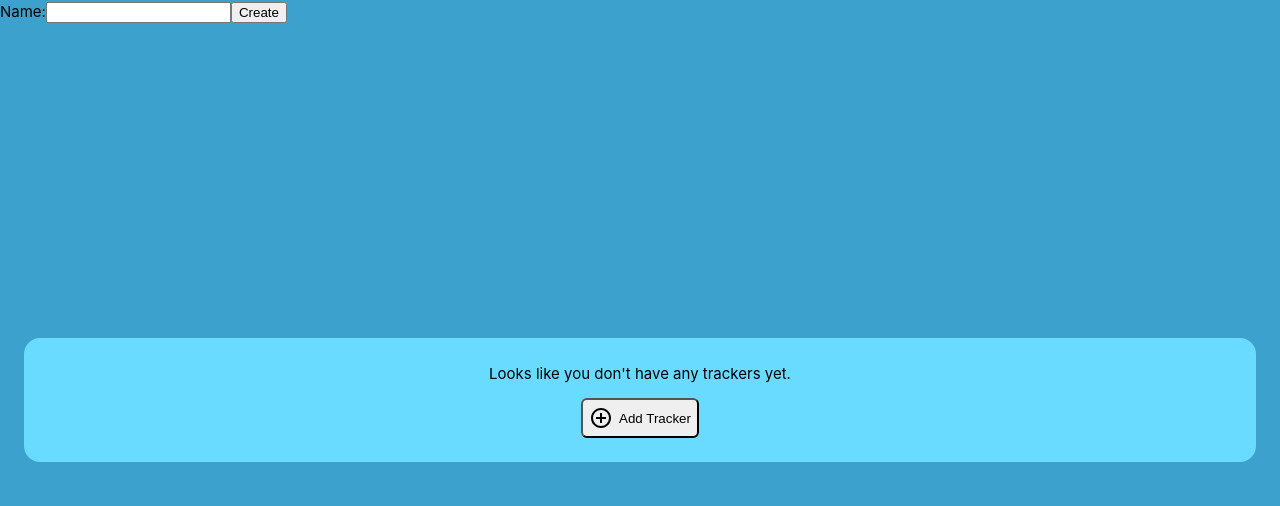
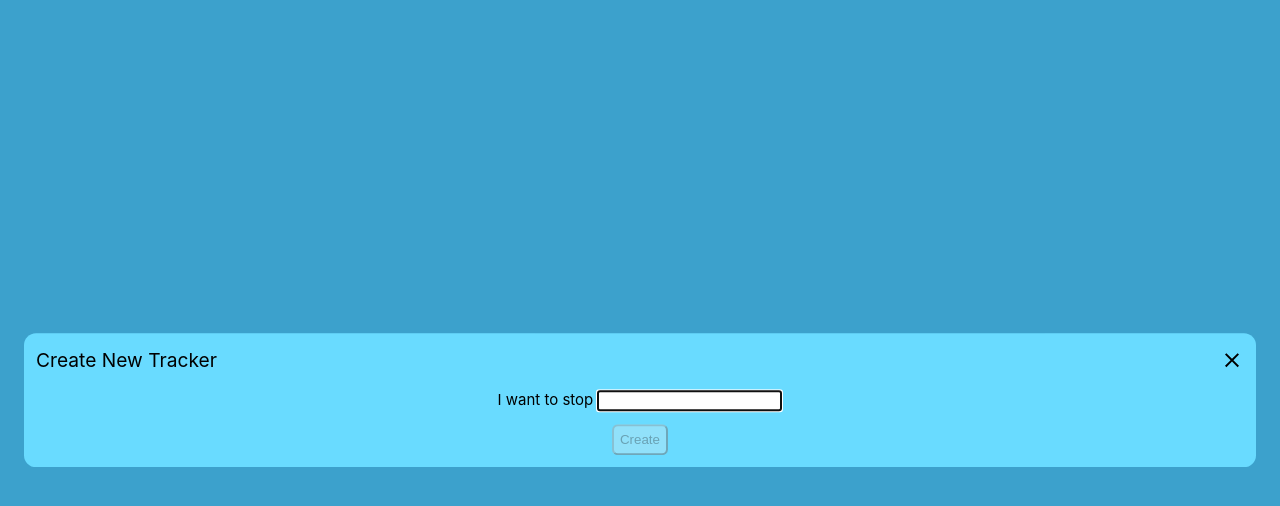
Before and after one commit to steveRoll-git/habitual, a Vue app: page / in a window 1280 px wide. Both pictures are taken after a click on the button "Add Tracker". Shown: the top 506 px of the page. Built offline with nearby package versions, Linux system fonts and the light colour scheme.

Commit message:
improved NewTrackerForm

```diff
--- a/src/assets/main.css
+++ b/src/assets/main.css
@@ -6,7 +6,21 @@
   right: var(--margin-l);
   top: 50%;
   transform: translateY(-50%);
-  padding: var(--margin-l);
+  display: flex;
+  flex-direction: column;
+  align-items: center;
+  justify-content: center;
+  gap: var(--margin-m);
+  padding: var(--margin-m);
   background-color: var(--color-frame-background);
-  border-radius: var(--radius-l);
+  border-radius: var(--radius-m);
 }
+
+.action-button {
+  display: flex;
+  align-items: center;
+  gap: var(--margin-s);
+  padding: var(--margin-s);
+  border-radius: var(--radius-s);
+  width: fit-content;
+}
--- /dev/null
+++ b/src/components/ModalWindow.vue
@@ -0,0 +1,32 @@
+<script setup lang="ts">
+import IconClose from './icons/IconClose.vue'
+
+defineProps<{
+  title?: string
+  closable?: boolean
+}>()
+
+const emit = defineEmits<{
+  close: []
+}>()
+</script>
+
+<template>
+  <div class="modal-window">
+    <div class="header" v-if="title || closable">
+      <div v-if="title">{{ title }}</div>
+      <IconClose v-if="closable" @click="emit('close')" />
+    </div>
+    <slot></slot>
+  </div>
+</template>
+
+<style scoped>
+.modal-window .header {
+  font-size: 1.2rem;
+  width: 100%;
+  display: flex;
+  justify-content: space-between;
+  align-items: center;
+}
+</style>
--- a/src/components/NewTrackerForm.vue
+++ b/src/components/NewTrackerForm.vue
@@ -1,31 +1,36 @@
 <script setup lang="ts">
 import { useTrackersStore, type Tracker } from '@/stores/trackers'
-import { ref } from 'vue'
+import { computed, onMounted, ref, useTemplateRef } from 'vue'
+import ModalWindow from './ModalWindow.vue'
 
 const store = useTrackersStore()
 
 const name = ref('')
 
+const nameInput = useTemplateRef('tracker-name')
+
+const nameInvalid = computed(() => name.value == null || name.value.match(/^ *$/) !== null)
+
+onMounted(() => {
+  nameInput.value?.focus()
+})
+
 const emit = defineEmits<{
   trackerCreate: [tracker: Tracker]
 }>()
 
-const createTracker = () => {
-  const newTracker: Tracker = {
-    id: (store.trackers[store.trackers.length - 1]?.id ?? 0) + 1,
-    name: name.value,
-    dateCreated: Date.now(),
-    resets: []
-  }
-  store.createNewTracker(newTracker)
-
+const createTracker = (e: Event) => {
+  e.preventDefault()
+  const newTracker = store.createNewTracker(name.value.trim())
   emit('trackerCreate', newTracker)
 }
 </script>
 
 <template>
-  <div>
-    <label>Name:<input v-model="name" /></label>
-    <button @click="createTracker">Create</button>
-  </div>
+  <ModalWindow title="Create New Tracker" closable>
+    <form style="display: contents" @submit="createTracker">
+      <label>I want to stop <input ref="tracker-name" v-model="name" /></label>
+      <input type="submit" class="action-button" value="Create" :disabled="nameInvalid" />
+    </form>
+  </ModalWindow>
 </template>
--- a/src/components/NoTrackers.vue
+++ b/src/components/NoTrackers.vue
@@ -7,27 +7,19 @@ const emit = defineEmits<{
 </script>
 
 <template>
-  <div class="modal-window">
+  <div class="no-trackers-message">
     <div>Looks like you don't have any trackers yet.</div>
     <button class="action-button" @click="emit('newTrackerClick')"><IconAdd />Add Tracker</button>
   </div>
 </template>
 
 <style scoped>
-.modal-window {
+.no-trackers-message {
+  height: 100%;
   display: flex;
   flex-direction: column;
   align-items: center;
   justify-content: center;
   gap: var(--margin-m);
 }
-
-.action-button {
-  display: flex;
-  align-items: center;
-  gap: var(--margin-s);
-  padding: var(--margin-s);
-  border-radius: var(--radius-s);
-  width: fit-content;
-}
 </style>
--- /dev/null
+++ b/src/components/icons/IconClose.vue
@@ -0,0 +1,13 @@
+<template>
+  <svg
+    xmlns="http://www.w3.org/2000/svg"
+    height="24px"
+    viewBox="0 -960 960 960"
+    width="24px"
+    fill="currentcolor"
+  >
+    <path
+      d="m256-200-56-56 224-224-224-224 56-56 224 224 224-224 56 56-224 224 224 224-56 56-224-224-224 224Z"
+    />
+  </svg>
+</template>
--- a/src/stores/trackers.ts
+++ b/src/stores/trackers.ts
@@ -44,9 +44,16 @@ export const useTrackersStore = defineStore('trackers', () => {
     localStorage.setItem(STORAGE_KEY, JSON.stringify(trackers))
   }
 
-  const createNewTracker = (tracker: Tracker) => {
-    trackers.push(tracker)
+  const createNewTracker = (name: string) => {
+    const newTracker = {
+      id: (trackers[trackers.length - 1]?.id ?? 0) + 1,
+      name,
+      dateCreated: Date.now(),
+      resets: []
+    }
+    trackers.push(newTracker)
     writeToStorage()
+    return newTracker
   }
 
   const getTrackerByID = (id: number) => {
--- a/src/views/HomeView.vue
+++ b/src/views/HomeView.vue
@@ -29,7 +29,10 @@ onMounted(() => {
       </RouterLink>
     </div>
   </template>
+  <NewTrackerForm
+    v-else-if="creatingNewTracker"
+    @tracker-create="newTrackerCreated"
+    @close="() => (creatingNewTracker = false)"
+  />
   <NoTrackers v-else @new-tracker-click="creatingNewTracker = true" />
-
-  <NewTrackerForm v-if="creatingNewTracker" @tracker-create="newTrackerCreated" />
 </template>
```
